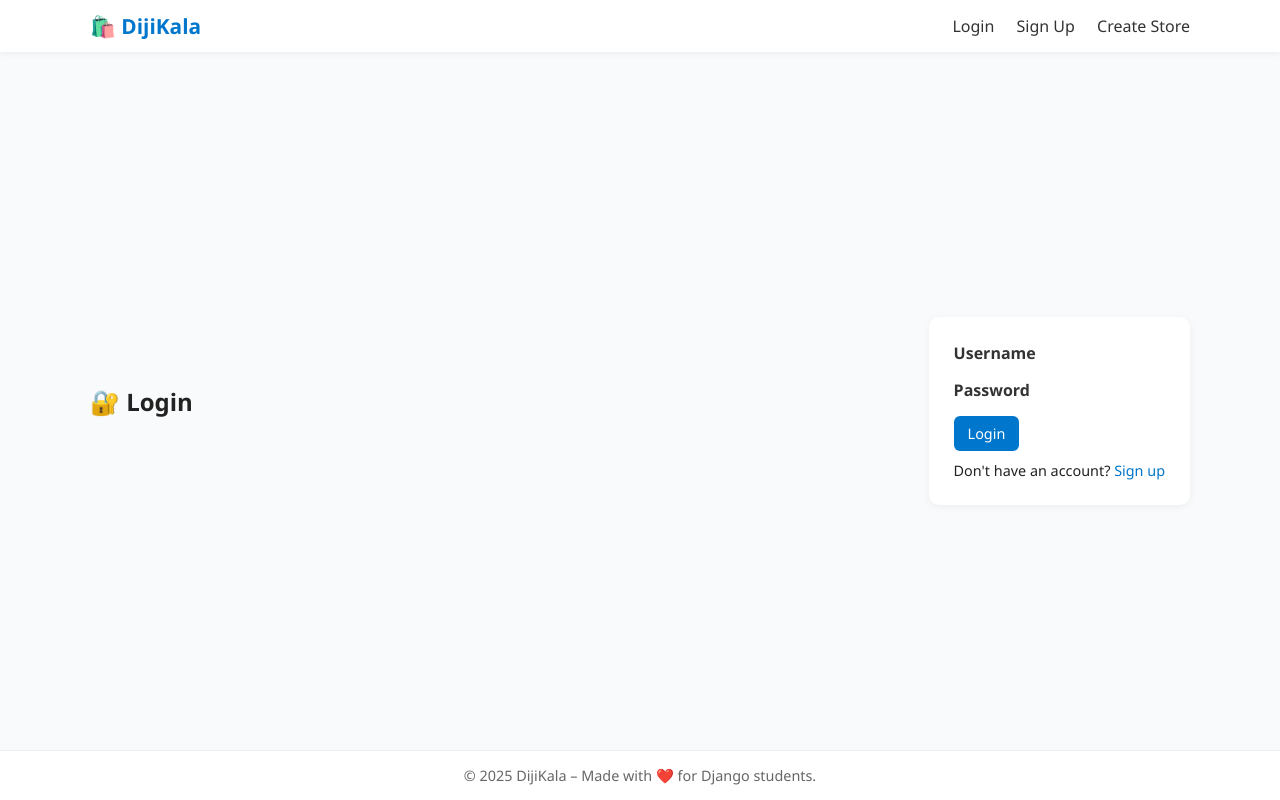
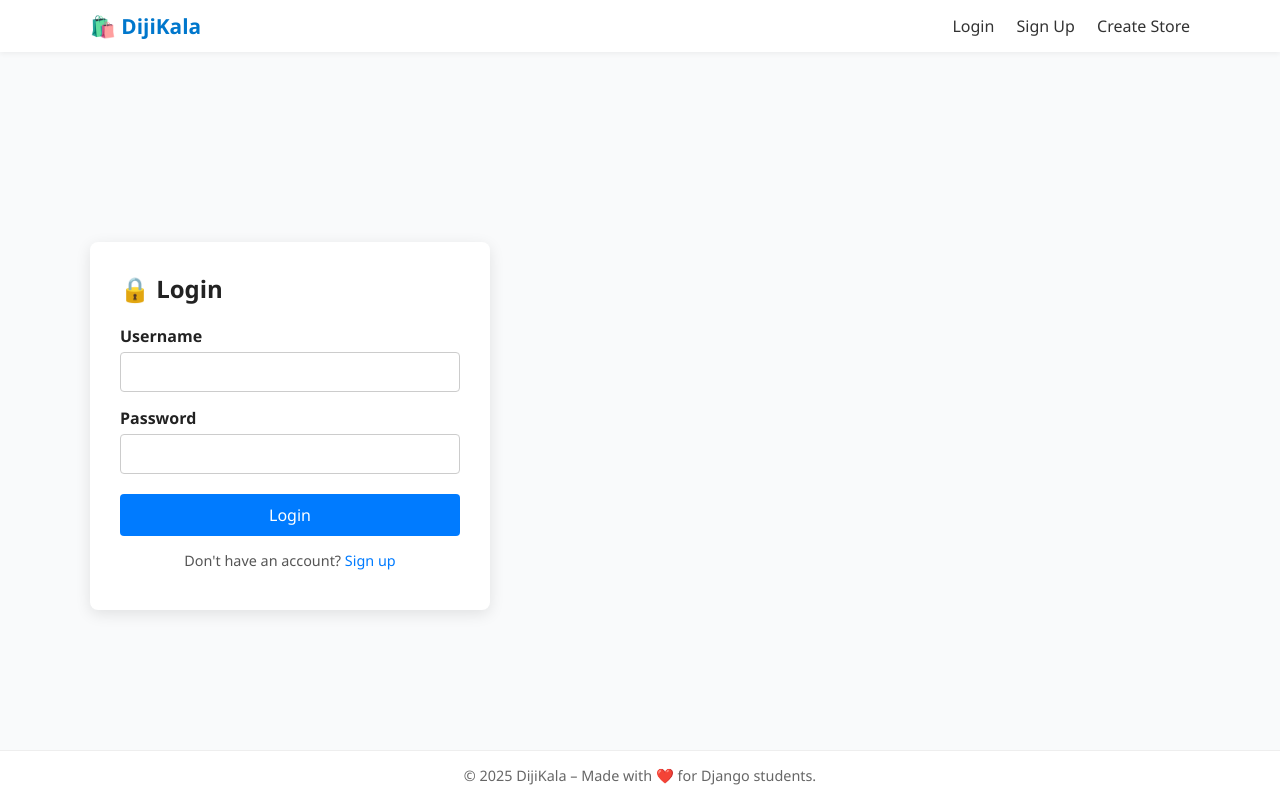
Before and after one commit to ZahraAghaeii/DijiKala, a Django app: page /login/ in a window 1280 px wide. Run offline with Django 5.2, Linux system fonts and the light colour scheme.

Commit message:
fix: implement django LoginView and add input fields to login form

```diff
--- a/DijiKala/settings.py
+++ b/DijiKala/settings.py
@@ -117,6 +117,8 @@ USE_TZ = True
 # https://docs.djangoproject.com/en/6.0/howto/static-files/
 
 STATIC_URL = 'static/'
+LOGIN_REDIRECT_URL = '/'
+LOGOUT_REDIRECT_URL = '/'
 
 import os
 STATICFILES_DIRS = [
--- a/DijiKala/urls.py
+++ b/DijiKala/urls.py
@@ -16,6 +16,7 @@ Including another URLconf
 """
 from django.contrib import admin
 from django.urls import path
+from django.contrib.auth import views as auth_views
 from marketplace.views import (
     home_view, stores_view, store_detail_view,
     seller_panel_view, customer_panel_view, cart_view, payment_view,
@@ -35,9 +36,9 @@ urlpatterns = [
     path('payment/', payment_view, name='payment'),
 
     # مسیرهای احراز هویت و ساخت فروشگاه برای هماهنگی با ناوبری base.html
-    path('login/', login_view, name='login'),
-    path('logout/', logout_view, name='logout'),
     path('signup/', signup_view, name='signup'),
     path('create-store/', create_store_view, name='create_store'),
     path('stores/<int:store_id>/add-product/', add_product_view, name='add_product'),
+    path('login/', auth_views.LoginView.as_view(template_name='registration/login.html'), name='login'),
+    path('logout/', auth_views.LogoutView.as_view(template_name='registration/logged_out.html'), name='logout'),
 ]
--- a/templates/registration/login.html
+++ b/templates/registration/login.html
@@ -1,25 +1,38 @@
 {% extends 'base.html' %}
+{% load static %}
+
 {% block title %}Login | DijiKala{% endblock %}
 
 {% block content %}
-<h2>🔐 Login</h2>
+<div class="auth-container" style="display: flex; justify-content: center; align-items: center; margin-top: 50px;">
+    <div class="card" style="width: 400px; padding: 30px; box-shadow: 0 4px 15px rgba(0,0,0,0.1); border-radius: 8px;">
+        <h2 style="margin-bottom: 20px;">🔒 Login</h2>
 
-<form method="post" class="auth-form">
-    {% csrf_token %}
-    {{ form.non_field_errors }}
-    <div class="form-group">
-        <label for="id_username">Username</label>
-        {{ form.username }}
+        <form method="post">
+            {% csrf_token %}
+
+            {% if form.errors %}
+                <div style="color: red; margin-bottom: 15px;">
+                    Username or password is incorrect!
+                </div>
+            {% endif %}
+
+            <div class="form-group" style="margin-bottom: 15px;">
+                <label for="id_username" style="display: block; margin-bottom: 5px; font-weight: bold;">Username</label>
+                <input type="text" name="username" id="id_username" required style="width: 100%; padding: 10px; border: 1px solid #ccc; border-radius: 4px;">
+            </div>
+
+            <div class="form-group" style="margin-bottom: 20px;">
+                <label for="id_password" style="display: block; margin-bottom: 5px; font-weight: bold;">Password</label>
+                <input type="password" name="password" id="id_password" required style="width: 100%; padding: 10px; border: 1px solid #ccc; border-radius: 4px;">
+            </div>
+
+            <button type="submit" class="btn" style="width: 100%; padding: 10px; background-color: #007bff; color: white; border: none; border-radius: 4px; cursor: pointer; font-size: 16px;">Login</button>
+        </form>
+
+        <p style="margin-top: 15px; text-align: center;">
+            Don't have an account? <a href="{% url 'signup' %}" style="color: #007bff; text-decoration: none;">Sign up</a>
+        </p>
     </div>
-    <div class="form-group">
-        <label for="id_password">Password</label>
-        {{ form.password }}
-    </div>
-
-    <button type="submit" class="btn">Login</button>
-
-    <p class="auth-link">Don't have an account?
-        <a href="{% url 'signup' %}">Sign up</a>
-    </p>
-</form>
+</div>
 {% endblock %}
```
